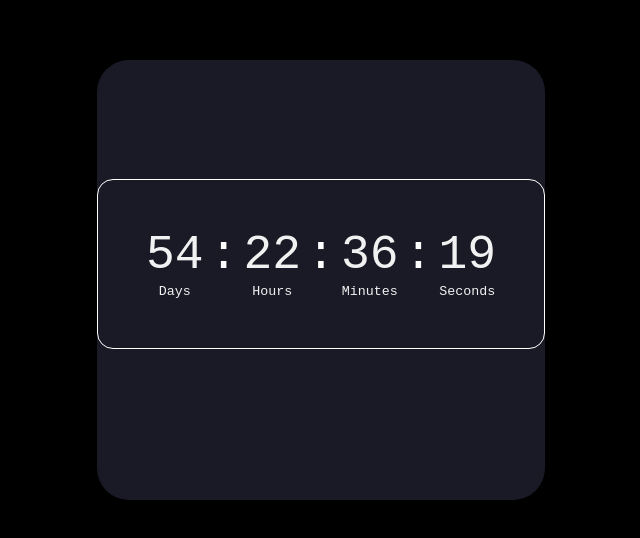
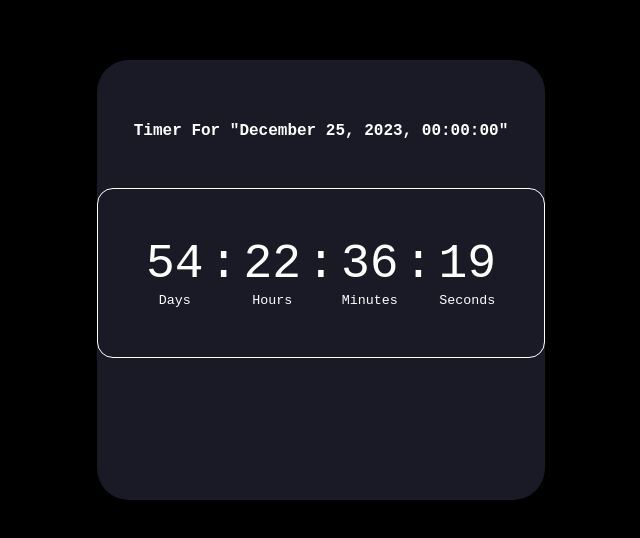
Before and after one commit to amirrahemi01/Basic-Countdown-Timer, a React (Create React App) app: page / in a window 1280 px wide. Shown: the part 120-658 px from the top of the page, without its empty margins (319-959 px from the left). Built offline with nearby package versions, Linux system fonts and the light colour scheme.

Commit message:
Add H4 Tag

```diff
--- a/src/Components/Timer.tsx
+++ b/src/Components/Timer.tsx
@@ -52,6 +52,7 @@ export default function Timer() {
     return (
         <div className="timer-container">
             <section className="timer">
+                    <h4>Timer for <b>"December 25, 2023, 00:00:00"</b></h4>
                 <div>
                     <section>
                         <p>{timerDays}</p>
```
